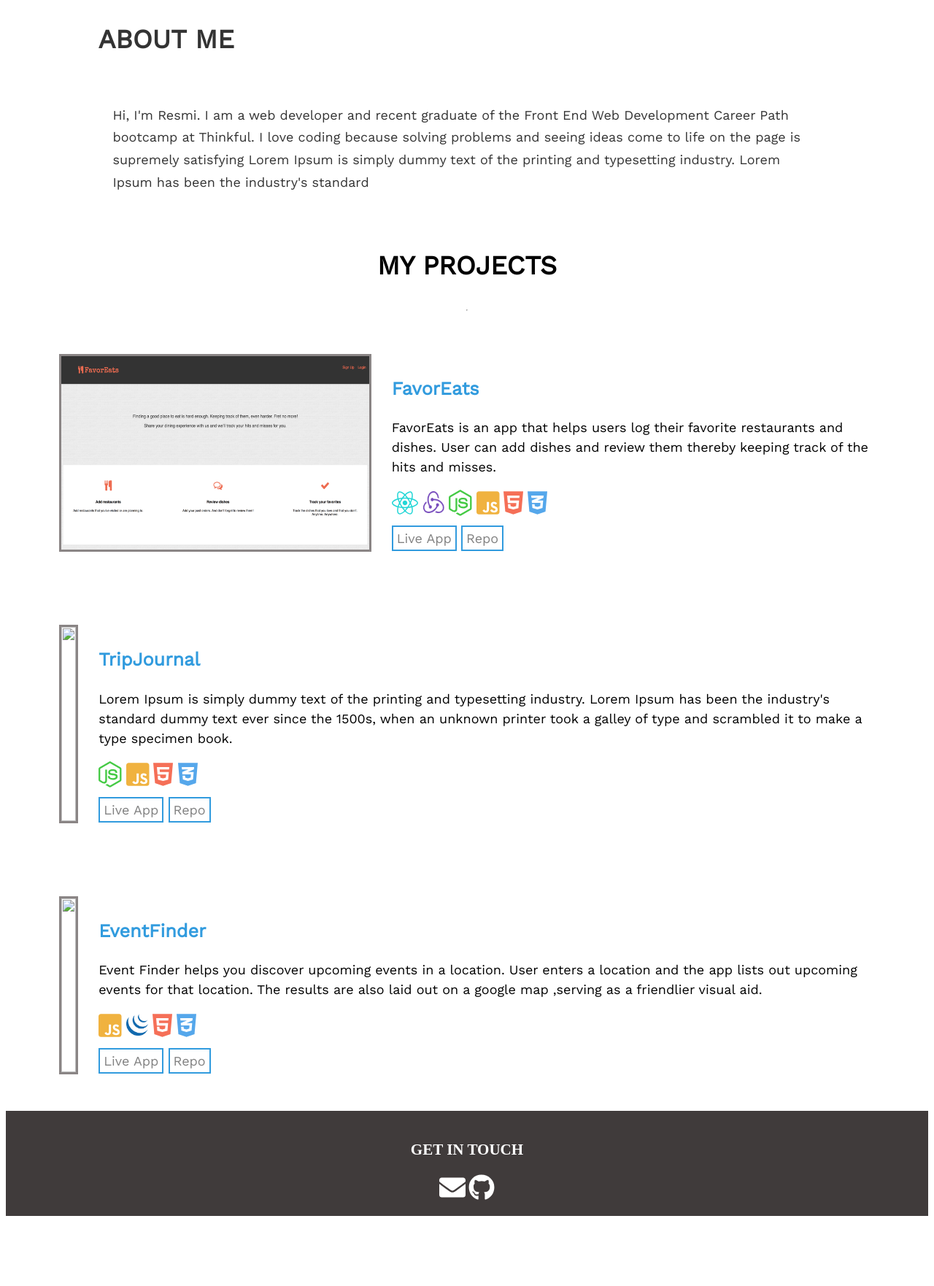
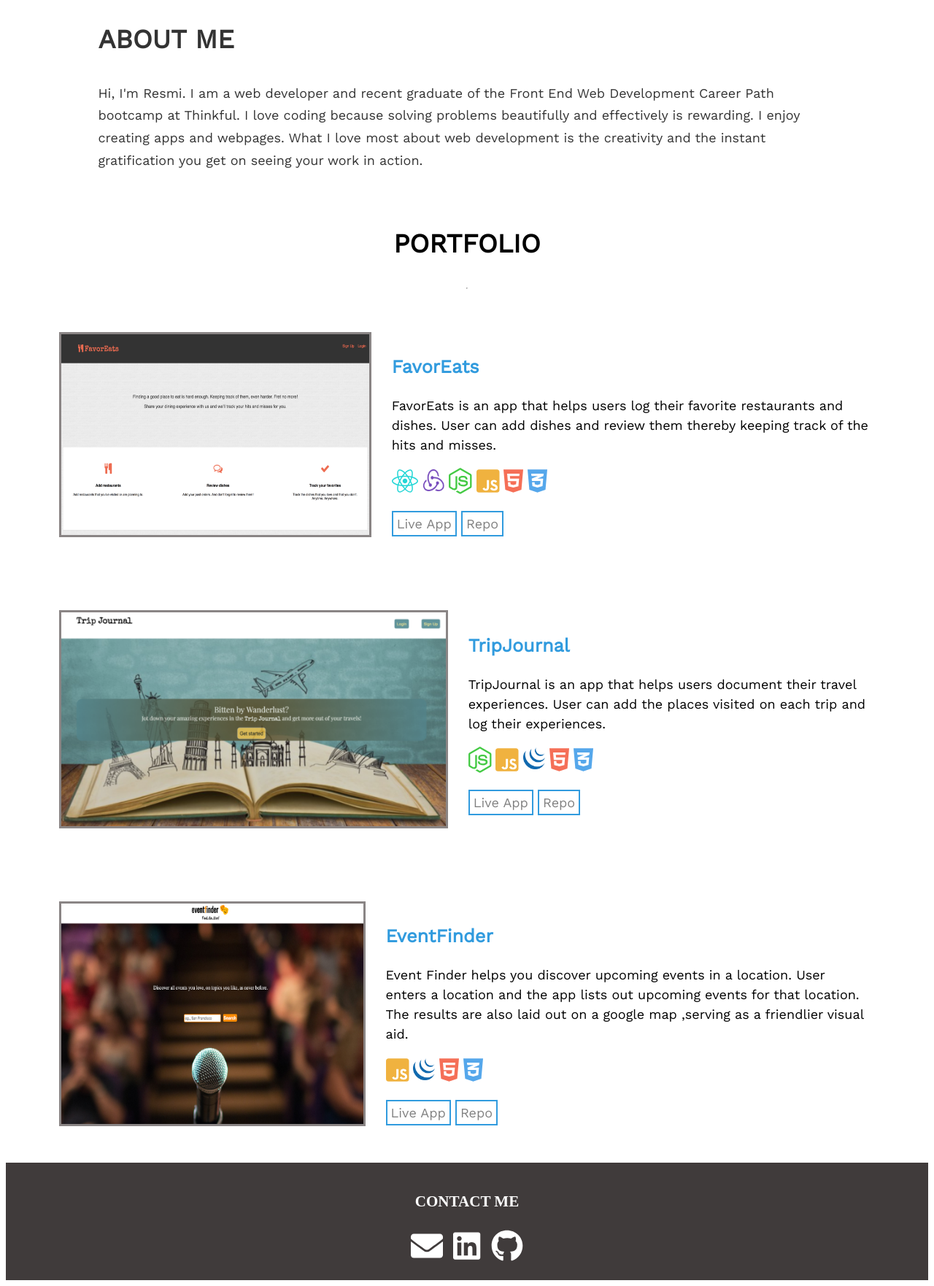
Before and after one commit to rk-codes/portfolio, a plain HTML site: page index.html in a window 1280 px wide. Shown: the part 715-2477 px from the top of the page at 73% size. Before the commit the page ends 2389 px from the top, so only its background shows below. Drawn offline with nearby package versions, Linux system fonts and the light colour scheme.

Commit message:
add icon

```diff
--- a/index.css
+++ b/index.css
@@ -70,7 +70,8 @@ body {
 
 }
 .about-data h2 {
-    align-self: center;
+    /* align-self: center; */
+    margin-bottom: 0;
 }
 .profile-img {
     border-radius: 50%;
@@ -94,6 +95,7 @@ body {
     line-height: 1.7;
     text-align: left;
     font-family: 'Work Sans', sans-serif;
+    padding-left: 0;
 }
 
 .hr-line {
@@ -126,7 +128,7 @@ body {
     margin: 40px auto;
 }
 .icons-box {
-    margin-bottom: 20px;
+    margin-bottom: 30px;
 }
 .app-link{
     margin-left: 0;
@@ -174,8 +176,9 @@ body {
     width: 30px;
 }
 
-.fa-envelope, .fa-github {
+.fa-envelope, .fa-github, .fa-linkedin {
     color: white;
+    padding: 5px;
 }
 .footer-container {
     text-align: center;
--- a/index.html
+++ b/index.html
@@ -20,7 +20,7 @@
           </div>
 
       </nav>
-      <header>
+      <header role="banner">
             <section class="hero-container">
                 <div class="brief-intro">
                         <h1>Resmi Krishna</h1>
@@ -31,7 +31,7 @@
             </section>
 
       </header>
-      <main>
+      <main role="main">
             <section class="about-container" >
                     <div class="about-data">
                           <h2>About Me</h2>
@@ -41,8 +41,9 @@
                              <p>
                                   Hi, I'm Resmi.
                                   I am a web developer and recent graduate of the Front End Web Development Career Path bootcamp at Thinkful.
-                                  I love coding because solving problems and seeing ideas come to life on the page is supremely satisfying
-                                  Lorem Ipsum is simply dummy text of the printing and typesetting industry. Lorem Ipsum has been the industry's standard
+                                  I love coding because solving problems beautifully and effectively is rewarding. I enjoy creating apps and webpages.
+                                  What I love most about web development is the creativity and the instant gratification you get on seeing your
+                                  work in action.
                              </p>
                       </div>
                     </div>
@@ -50,7 +51,7 @@
           </section>
 
           <section class="projects-container">
-              <h2 class="projects-heading">My <span>Projects</span></h2>
+              <h2 class="projects-heading">Portfolio</h2>
               <hr class="hr-line">
               <div class="project">
                     <div class="img-container">
@@ -76,17 +77,19 @@
               </div>
               <div class="project">
                     <div class="img-container">
-                        <img class="project-img" src="./assets/landing_page_r.png">
+                        <img class="project-img" src="./assets/tripjournal.png">
                     </div>
                   <div class="project-details">
                         <h3 class="project-name">TripJournal</h3>
                         <p>
-                              Lorem Ipsum is simply dummy text of the printing and typesetting industry. Lorem Ipsum has been the industry's standard
-                              dummy text ever since the 1500s, when an unknown printer took a galley of type and scrambled it to make a type specimen book.
+                            TripJournal is an app that helps users document their travel experiences.
+                            User can add the places visited on each trip and log their experiences.
+                            <!-- The results are also laid out on a google map ,serving as a friendlier visual aid. -->
                         </p>
                         <div class="icons-box">
                               <i class="fab fa-node-js fa-2x" alt="node logo"></i>
                               <i class="fab fa-js-square fa-2x" alt="javascript logo"></i>
+                              <img src="./assets/jquery_logo.png" alt="redux logo" class="jquery-logo">
                               <i class="fab fa-html5 fa-2x" alt="html5 logo"></i>
                               <i class="fab fa-css3-alt fa-2x" alt="css3 logo"></i>
                         </div>
@@ -96,12 +99,13 @@
               </div>
               <div class="project">
                     <div class="img-container">
-                            <img class="project-img" src="./assets/eventfinder_r.png">
+                            <img class="project-img" src="./assets/eventfinder.png">
                     </div>
                   <div class="project-details">
                         <h3 class="project-name">EventFinder</h3>
                         <p>
-                            Event Finder helps you discover upcoming events in a location. User enters a location and the app lists out upcoming events for that location.
+                            Event Finder helps you discover upcoming events in a location.
+                            User enters a location and the app lists out upcoming events for that location.
                             The results are also laid out on a google map ,serving as a friendlier visual aid.
                         </p>
                         <div class="icons-box">
@@ -116,11 +120,12 @@
 
               </div>
           </section>
-          <footer>
+          <footer role="contentinfo">
               <div class="footer-container">
-                    <h3>Get In Touch</h3>
-                    <a class="email" href="mailto:ping.you.back@gmail.com" target="_blank"><i class="fas fa-envelope fa-2x" alt="email icon"></i></a>
-                    <a href="https://github.com/rk-codes" target="_blank"><i class="fab fa-github fa-2x" alt="github icon"></i></a>
+                    <h3>Contact Me</h3>
+                    <a class="email" href="mailto:ping.you.back@gmail.com" target="_blank"><i class="fas fa-envelope fa-3x" alt="email icon"></i></a>
+                    <a class="linkedin" href="https://www.linkedin.com/in/resmi-krishna-60763113a/" target="_blank"><i class="fab fa-linkedin fa-3x" alt="linkedin icon"></i></a>
+                    <a href="https://github.com/rk-codes" target="_blank"><i class="fab fa-github fa-3x" alt="github icon"></i></a>
               </div>
           </footer>
 
```
